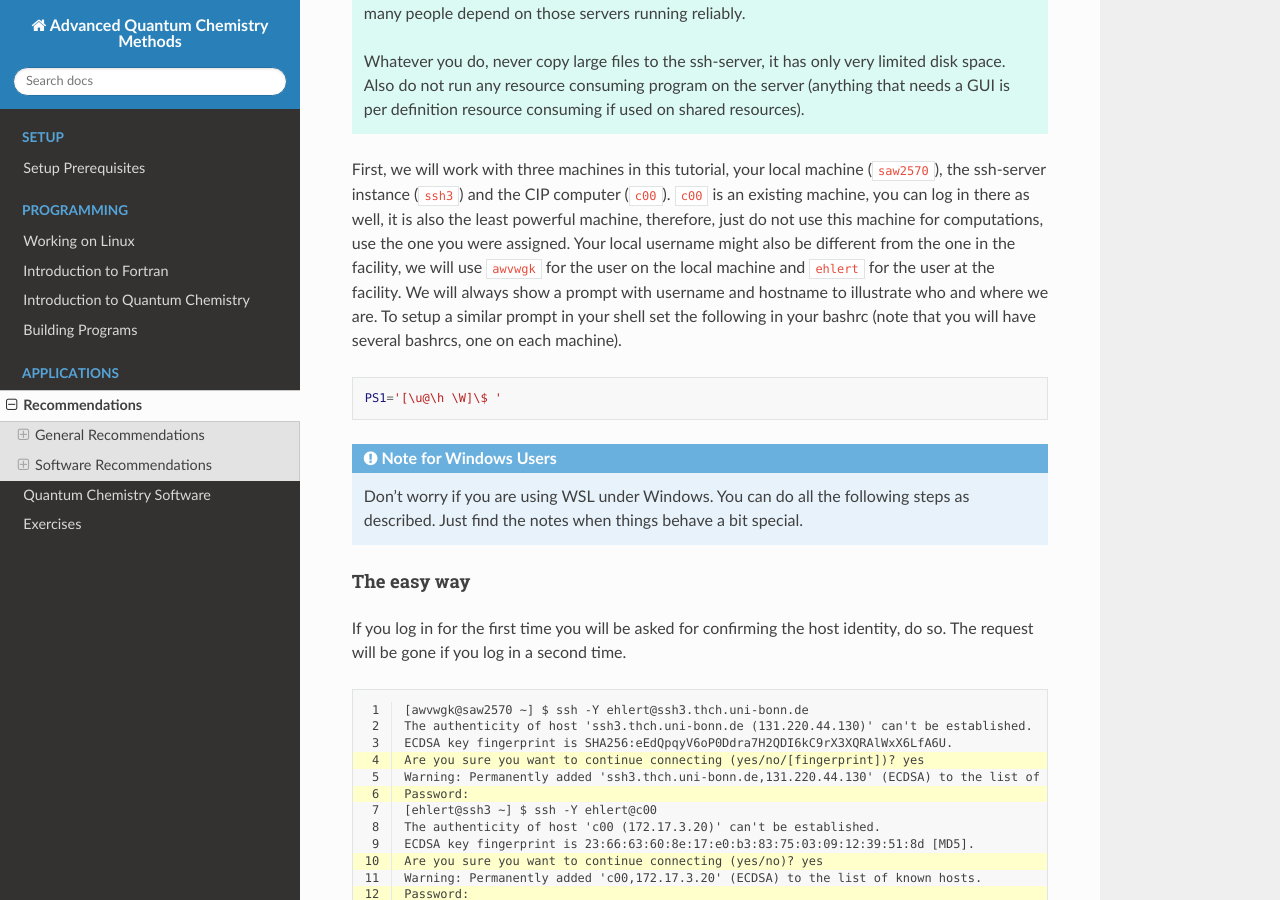
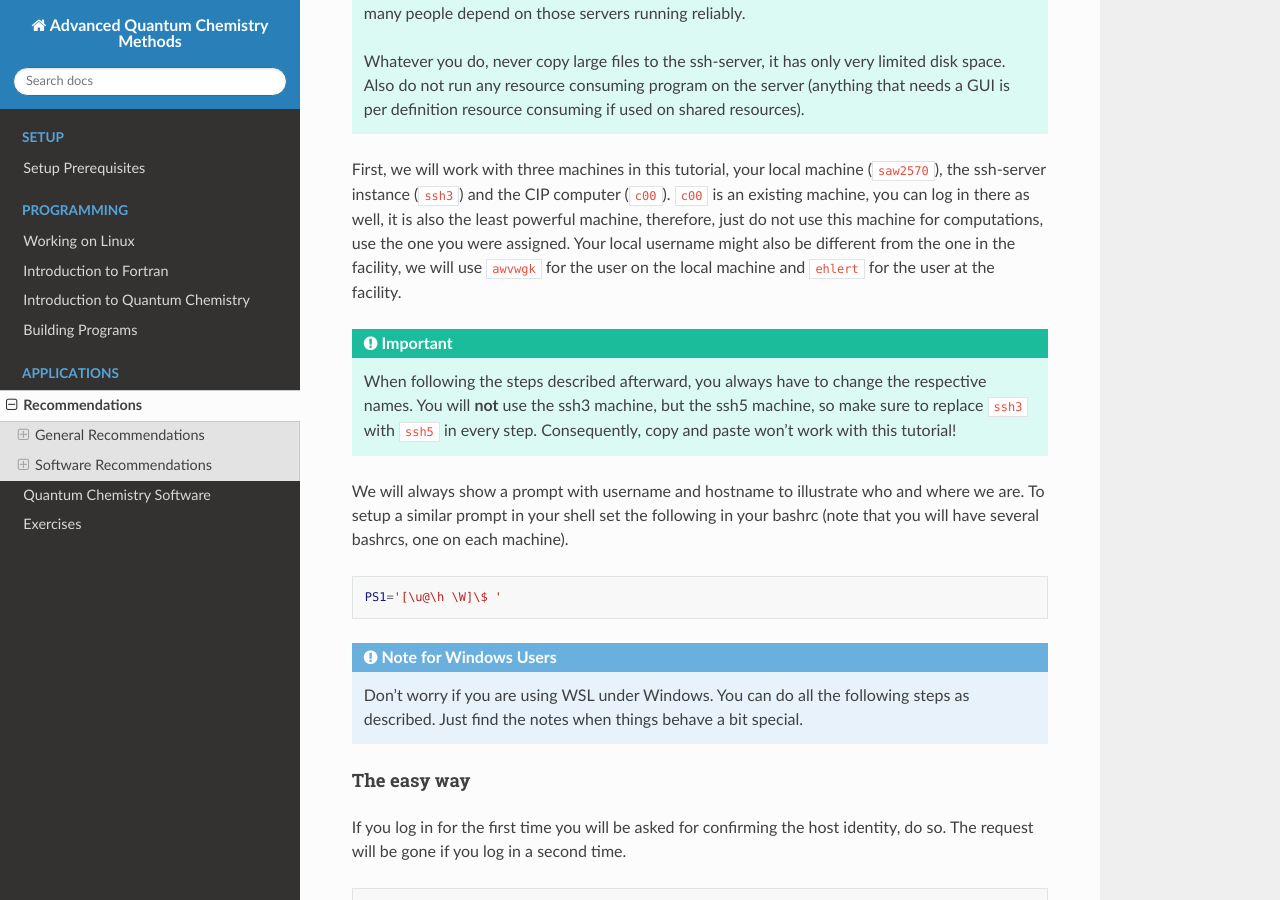
Before and after one commit to grimme-lab/qc2-teaching, a Sphinx documentation site: the page built from doc/recommendations.rst, in a window 1280 px wide and 900 px high, scrolled down 1277 px. Built offline with Sphinx 7.4.7 and the Read the Docs theme 2.0.0, drawn with Linux system fonts in a browser that asks for light colours.

Commit message:
ssh3 and ssh5

```diff
--- a/doc/recommendations.rst
+++ b/doc/recommendations.rst
@@ -53,6 +53,13 @@ You will receive an account on one of the ssh-servers as well.
 First, we will work with three machines in this tutorial, your local machine (``saw2570``), the ssh-server instance (``ssh3``) and the CIP computer (``c00``).
 ``c00`` is an existing machine, you can log in there as well, it is also the least powerful machine, therefore, just do not use this machine for computations, use the one you were assigned.
 Your local username might also be different from the one in the facility, we will use ``awvwgk`` for the user on the local machine and ``ehlert`` for the user at the facility.
+
+.. important::
+
+   When following the steps described afterward, you always have to change the respective names.
+   You will **not** use the ssh3 machine, but the ssh5 machine, so make sure to replace ``ssh3`` with ``ssh5`` in every step.
+   Consequently, copy and paste won't work with this tutorial!
+
 We will always show a prompt with username and hostname to illustrate who and where we are.
 To setup a similar prompt in your shell set the following in your bashrc (note that you will have several bashrcs, one on each machine).
 
```
